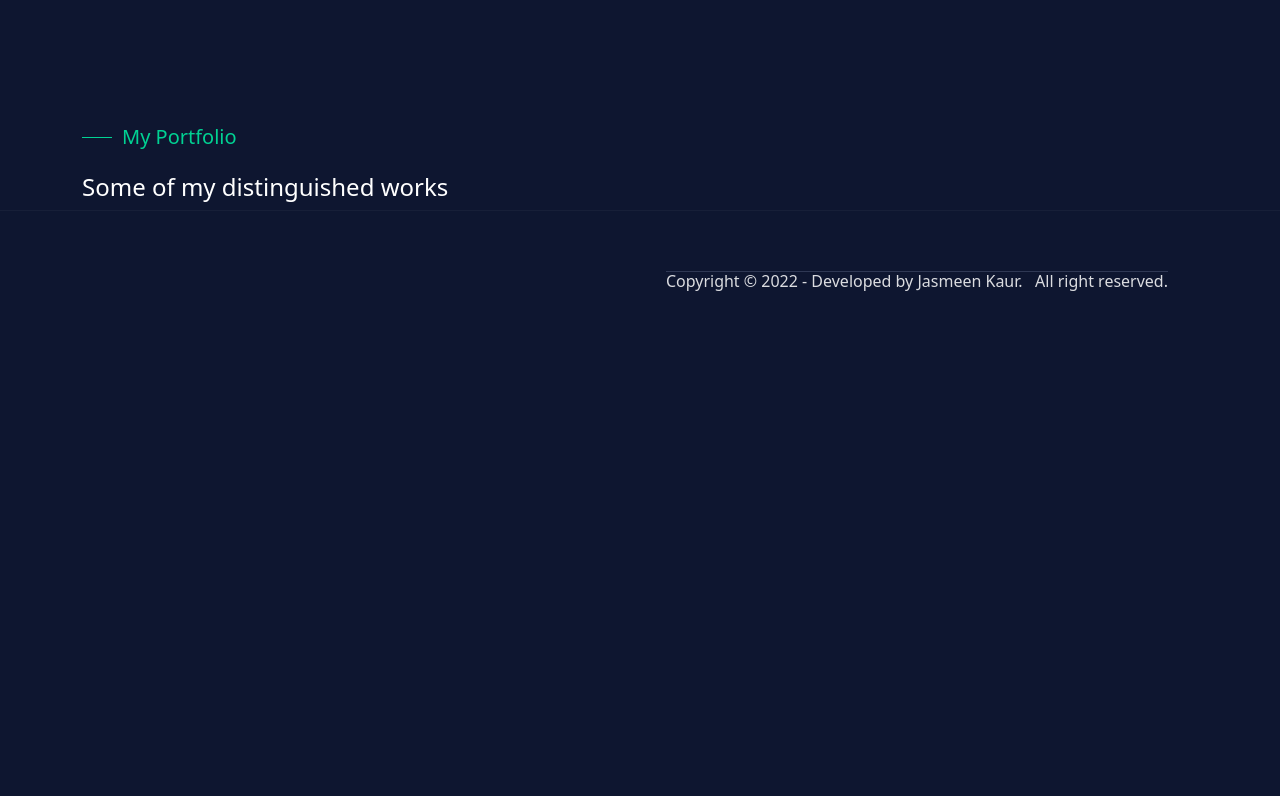
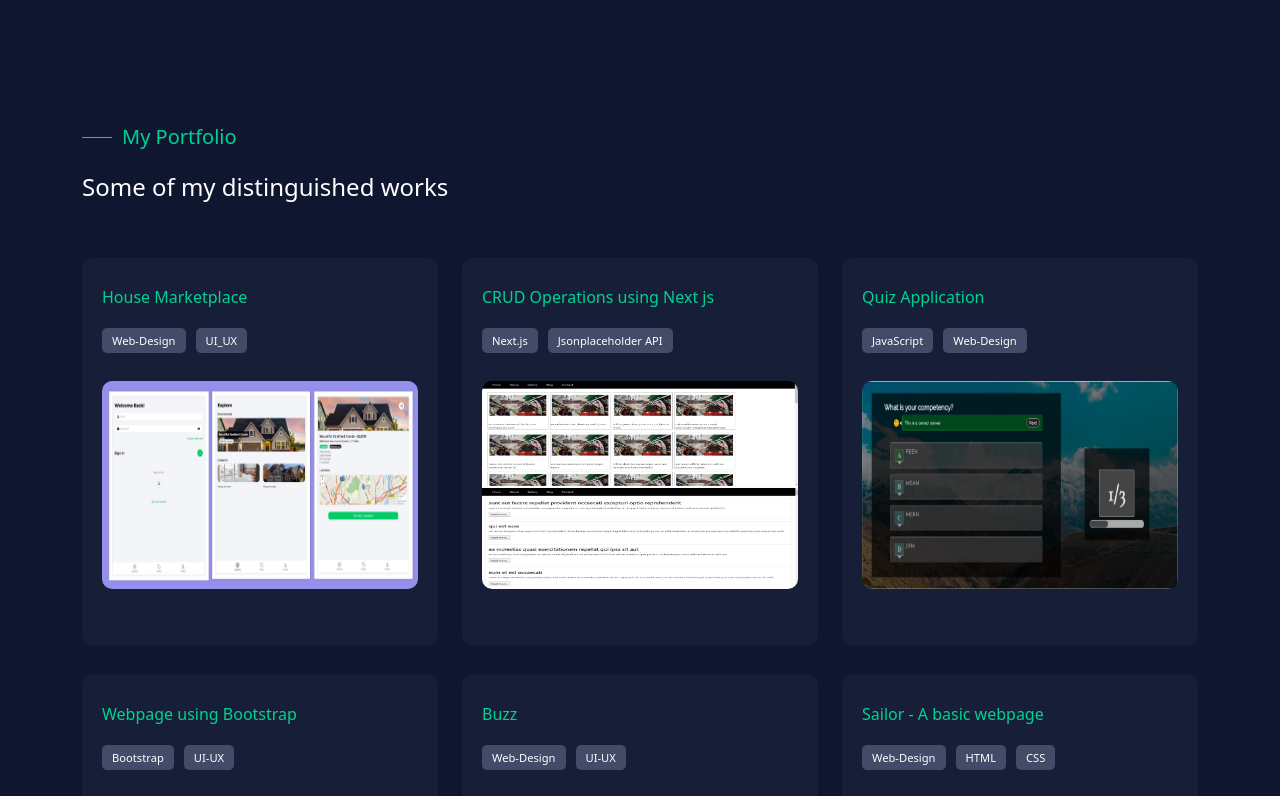
Before and after one commit to jasmeenkaurttn/portefeuille, a Next.js app: page / in a window 1280 px wide. Shown: the part 1720-2516 px from the top of the page. Before the commit the page ends 2019 px from the top, so only its background shows below. Built offline with nearby package versions, Linux system fonts and the light colour scheme.

Commit message:
portfolio grid

```diff
--- a/components/UI/Portfolio.jsx
+++ b/components/UI/Portfolio.jsx
@@ -2,21 +2,24 @@ import React from 'react'
 import { Container, Row, Col } from 'reactstrap'
 import SectionSubtitle from './SectionSubtitle'
 import PortfolioItem from './PortfolioItem'
+import portfolioData from '../data/portfolio'
 
 const Portfolio = () => {
   return <section id='portfolio'>
     <Container>
       <Row>
-        <Col lg='6' md='6'>
+        <Col lg='6' md='6' className='mb-5'>
             <SectionSubtitle subtitle='My Portfolio'/>
             <h4 className='mt-4'>Some of my distinguished works</h4>
         </Col>
-
-        <Col lg='6' md='6'>
-          <div>
-
-          </div>
-        </Col>
+        <Row></Row>
+        {
+          portfolioData.map((item, index) => (
+            <Col lg='4' md='4' key={item.id}>
+              <PortfolioItem item={item}/>
+            </Col>
+          ))
+        }
       </Row>
     </Container>
   </section>
--- a/components/UI/PortfolioItem.jsx
+++ b/components/UI/PortfolioItem.jsx
@@ -7,7 +7,7 @@ const PortfolioItem = (props) => {
   const { title, img, githubUrl, keyword } = props.item
   return (
     <div className={`${classes.portfolio_item}`}>
-      <div>
+      <div className='bg-transparent'>
         <h6>{title}</h6>
         {
           keyword.map((item, index) => (
@@ -19,12 +19,18 @@ const PortfolioItem = (props) => {
       </div>
 
       <div className={`${classes.portfolio_img}`}>
-        <Image alt="portfolio-img" src={img} width='380' height='250'/>
+        <Image alt="portfolio-img" src={img} width='380' height='250' />
       </div>
 
-      <div className={`${classes.portfolio_url}`}>
-        <button className='primary_btn'>
-          <Link href={githubUrl}><i className="ri-link-m"></i></Link>
+      <div className={`${classes.portfolio_url} bg-transparent`}>
+        <button className={`${classes.portfolio_btn} primary_btn`}>
+          {/* we can use passHref (which just passes the href to the immediate child) */}
+
+          <Link href={githubUrl} passHref>
+            <a target="_blank">
+              <i className="ri-link-m ri-lg"></i>
+            </a>
+          </Link>
         </button>
       </div>
     </div>
--- a/components/data/portfolio.js
+++ b/components/data/portfolio.js
@@ -42,3 +42,5 @@ const portfolio = [
     githubUrl: "https://github.com/jasmeenkaurttn/Bootcamp-Projects/tree/master",
   }
 ]
+
+export default portfolio;
--- a/styles/portfolio-item.module.css
+++ b/styles/portfolio-item.module.css
@@ -0,0 +1,52 @@
+.portfolio_item {
+  background: #171f38;
+  padding: 0px 20px 20px 20px;
+  padding-top: 30px;
+  border-radius: 10px;
+  margin-bottom: 30px;
+}
+
+.portfolio_item h6 {
+  color: #01d293;
+  margin-bottom: 20px;
+  background: transparent;
+}
+
+.portfolio_img {
+  margin-top: 30px;
+  margin-bottom: 30px;
+  background: transparent;
+}
+
+.portfolio_img img {
+  border-radius: 10px;
+}
+
+.portfolio_keyword {
+  padding: 5px 10px;
+  color: #fff;
+  background: #808dad68;
+  font-size: 0.7rem;
+  margin-right: 10px;
+  border-radius: 5px;
+}
+
+/* To hide link button & shows when hover over it */
+.portfolio_url {
+  margin-left: -100px;
+  margin-top: 30px;
+  display: none;
+}
+
+.portfolio_item:hover .portfolio_url {
+  margin-left: 0;
+  display: block;
+}
+
+.portfolio_btn {
+  color: #01d293;
+}
+
+.portfolio_icon {
+  background: #171f38;
+}
```
Also changed, not shown: public/images/portfolio-04.png, public/images/portfolio-06.png.
